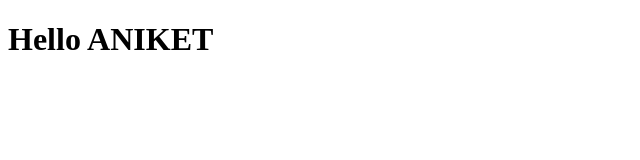
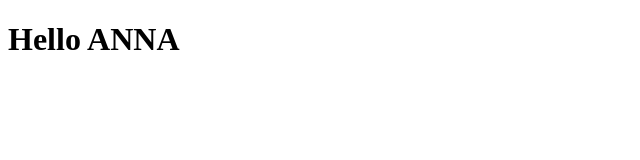
Before and after one commit to aniketkapdule/Test_Project, a plain HTML site: page index.html in a window 1280 px wide. Shown: the full height of the page, 0-640 px from the left. Drawn offline with Linux system fonts and the light colour scheme.

Commit message:
commit on 'master'

```diff
--- a/index.html
+++ b/index.html
@@ -6,6 +6,6 @@
     <title>Hello</title>
 </head>
 <body>
-    <h1>Hello ANIKET</h1>
+    <h1>Hello ANNA</h1>
 </body>
 </html>
```
